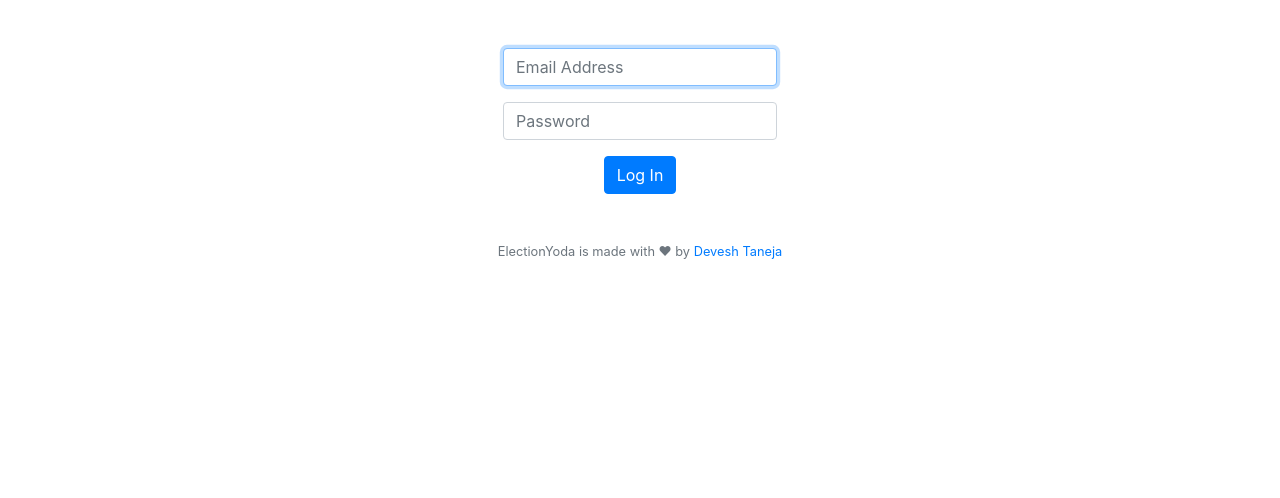
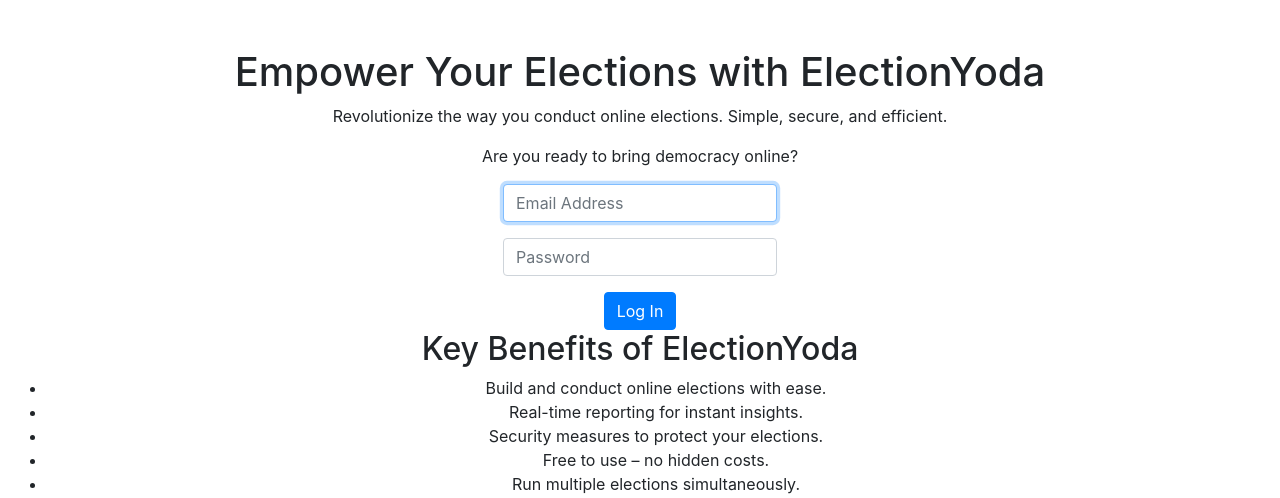
Before and after one commit to devtan28/election_yoda, a Flask app: page /login in a window 1280 px wide. Shown: the part 76-574 px from the top of the page. Before the commit the page ends 335 px from the top, so only its background shows below. Run offline with Flask 3, Linux system fonts and the light colour scheme; some libraries are stand-ins or nearby versions; grey boxes are pictures that could not be loaded.

Commit message:
Login page edit

```diff
--- a/templates/login.html
+++ b/templates/login.html
@@ -5,13 +5,46 @@
 {% endblock %}
 
       {% block main %}
+    <!-- First Section -->
+    <section class="first-section">
+        <div class="left-content">
+            <h1>Empower Your Elections with ElectionYoda</h1>
+            <p>Revolutionize the way you conduct online elections. Simple, secure, and efficient.</p>
+            <p>Are you ready to bring democracy online?</p>
+        </div>
+        <div class="right-content">
+
             <form action="/login" method="post">
                 <div class="mb-3">
-            <input autocomplete="off" autofocus class="form-control mx-auto w-auto" id="email" name="email" placeholder="Email Address" type="text">
+                    <input autocomplete="off" autofocus class="form-control mx-auto w-auto" id="email" name="email"
+                        placeholder="Email Address" type="text">
                 </div>
                 <div class="mb-3">
-            <input class="form-control mx-auto w-auto" id="password" name="password" placeholder="Password" type="password">
+                    <input class="form-control mx-auto w-auto" id="password" name="password" placeholder="Password"
+                        type="password">
                 </div>
                 <button class="btn btn-primary" type="submit">Log In</button>
             </form>
+
+        </div>
+    </section>
+
+    <!-- Second Section -->
+    <section class="second-section">
+        <div class="benefits">
+            <h2>Key Benefits of ElectionYoda</h2>
+            <ul>
+                <li>Build and conduct online elections with ease.</li>
+                <li>Real-time reporting for instant insights.</li>
+                <li>Security measures to protect your elections.</li>
+                <li>Free to use – no hidden costs.</li>
+                <li>Run multiple elections simultaneously.</li>
+            </ul>
+        </div>
+
+        <div class="image-container">
+            <!-- Add your image here -->
+            <img src="path/to/your/image.jpg" alt="ElectionYoda Image">
+        </div>
+    </section>
 {% endblock %}
```
Also changed, not shown: 2 other files. Lines whose indentation alone changed are shown as unchanged.
